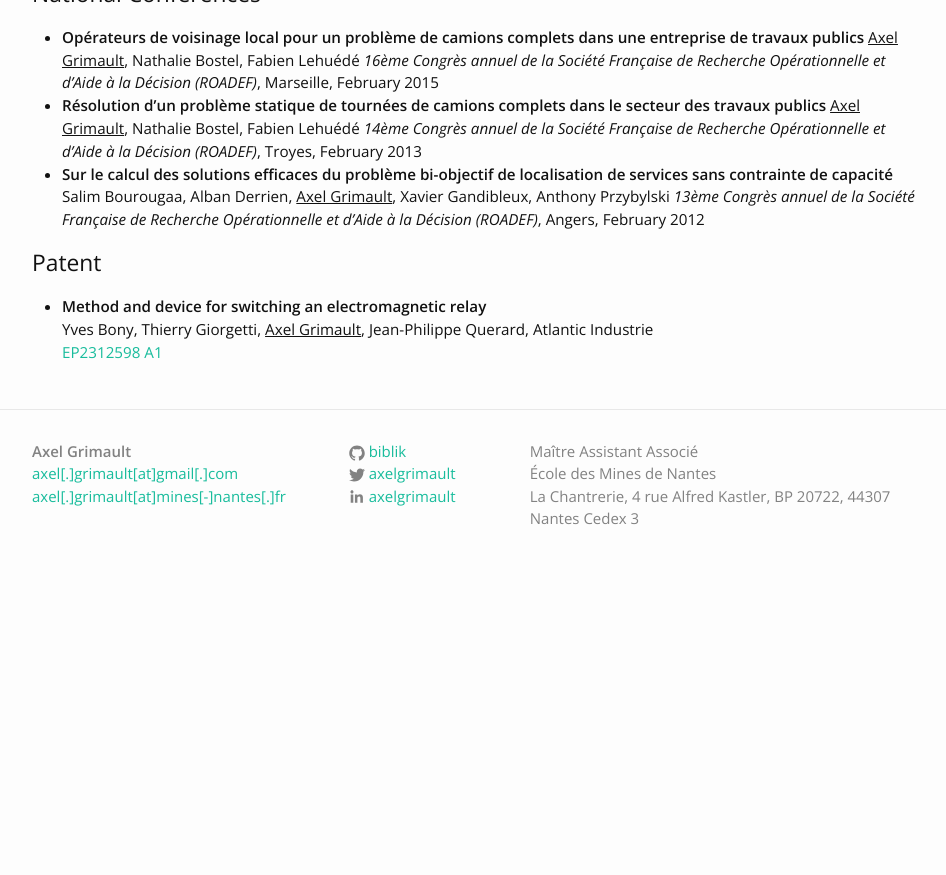
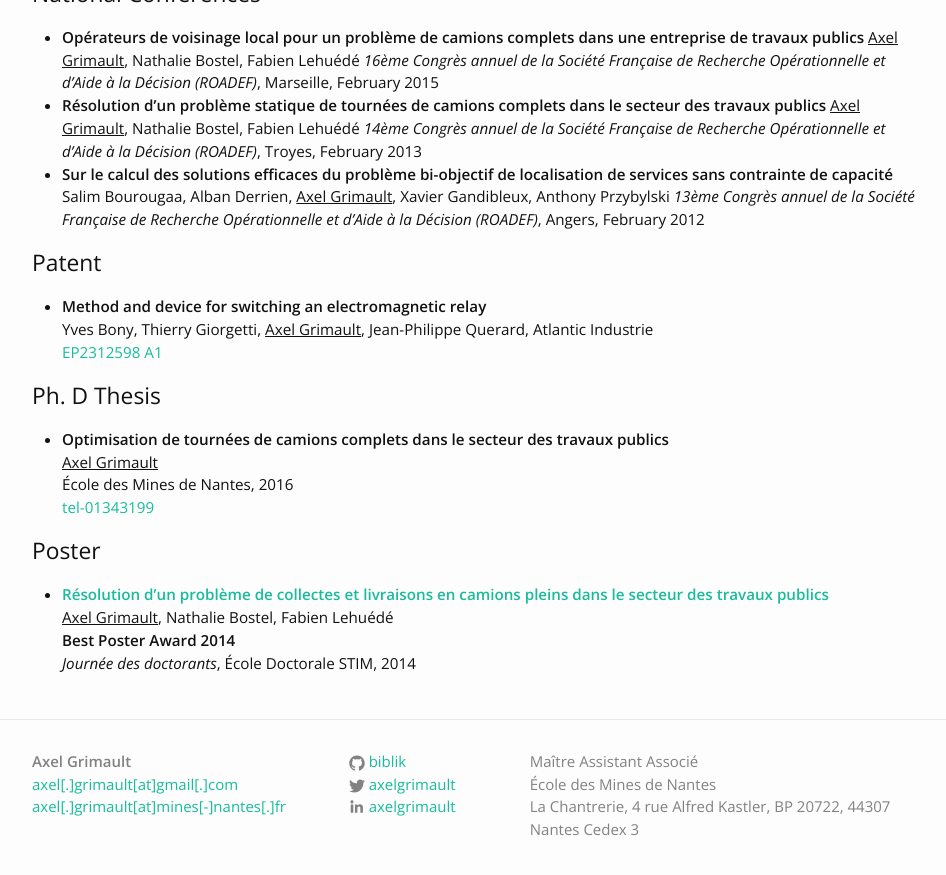
Before and after one commit to biblik/biblik.github.io, a Jekyll site: the page built from publications.md, in a window 1280 px wide and 900 px high, scrolled down 770 px. Shown: the top 875 px of the window, without its empty margins (163-1109 px from the left). Built offline with Jekyll 4.4.1, drawn with Linux system fonts in a browser that asks for light colours; before the commit the page ends 1360 px from its top, so only the background shows below that.

Commit message:
Add thesis and poster

```diff
--- a/publications.md
+++ b/publications.md
@@ -42,3 +42,15 @@ Salim Bourougaa, Alban Derrien, <u>Axel Grimault</u>, Xavier Gandibleux, Anthony
 - **Method and device for switching an electromagnetic relay**<br>
 Yves Bony, Thierry Giorgetti, <u>Axel Grimault</u>, Jean-Philippe Querard, Atlantic Industrie<br>
 [EP2312598 A1](https://www.google.com/patents/EP2312598A1?cl=en)
+
+## Ph. D Thesis ##
+- **Optimisation de tournées de camions complets dans le secteur des travaux publics**<br>
+<u>Axel Grimault</u><br>
+École des Mines de Nantes, 2016<br>
+[tel-01343199](https://tel.archives-ouvertes.fr/tel-01343199)
+
+## Poster ##
+- **[Résolution d'un problème de collectes et livraisons en camions pleins dans le secteur des travaux publics]({{ site.url }}/files/JDOC2014_GRIMAULT.pdf)**<br>
+<u>Axel Grimault</u>, Nathalie Bostel, Fabien Lehuédé<br>
+**Best Poster Award 2014**<br>
+*Journée des doctorants*, École Doctorale STIM, 2014
```
Also changed, not shown: 1 other file.
